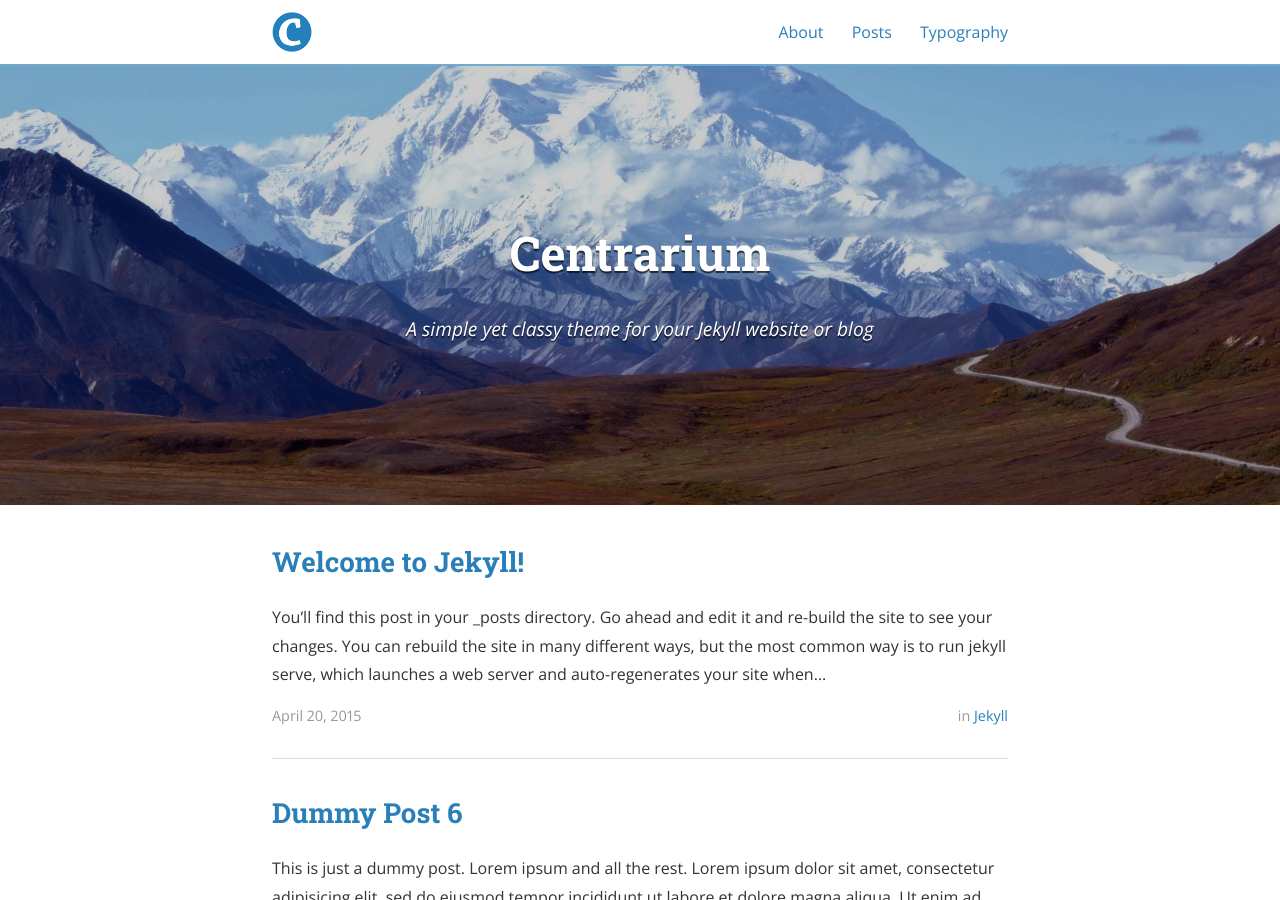
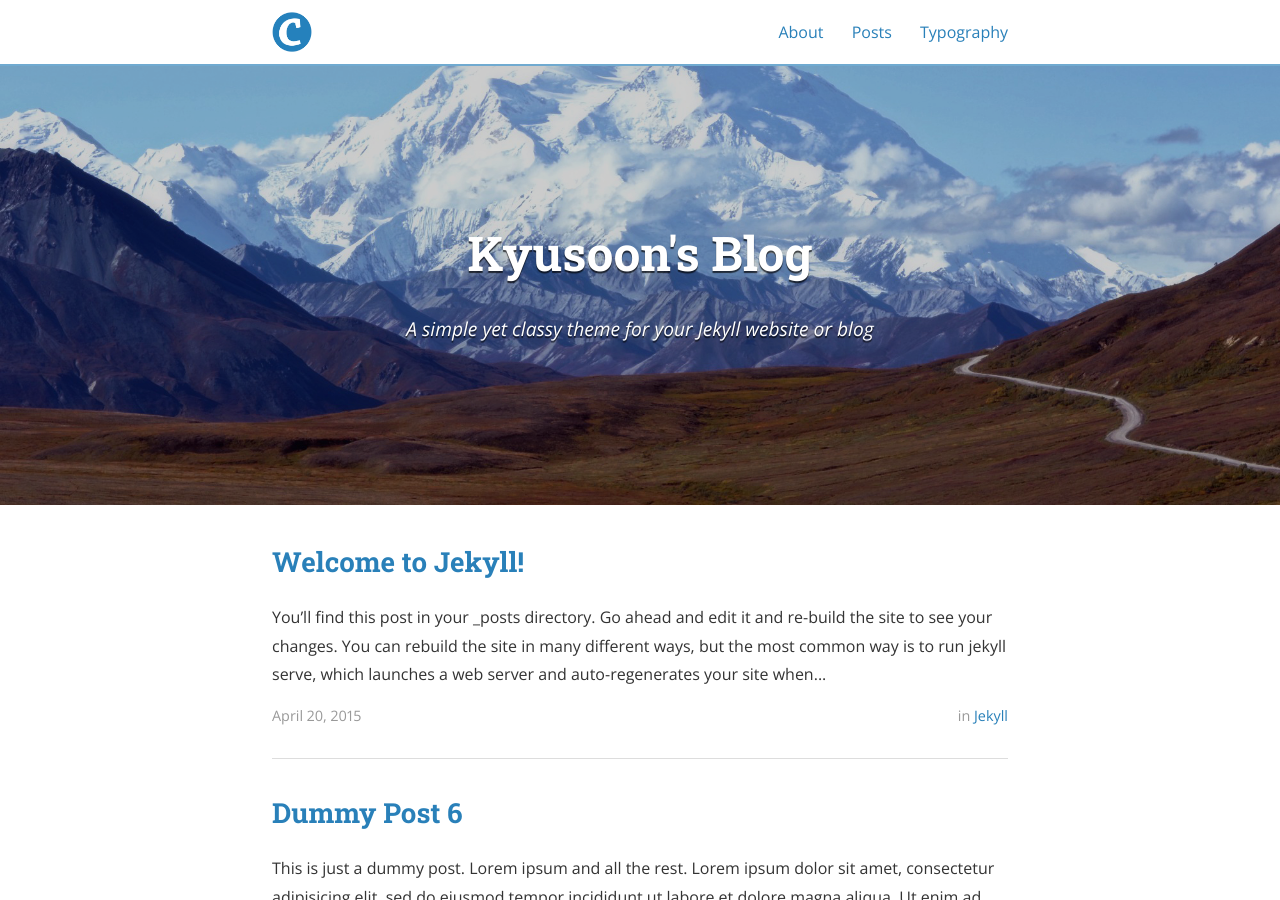
Before and after one commit to qsoon/qsoon.github.io, a Jekyll site: the page built from index.html, in a window 1280 px wide and 900 px high. Built offline with Jekyll 4.4.1, drawn with Linux system fonts in a browser that asks for light colours; nearby versions of some CDN libraries; the list of posts is cut into pages by our own code; some of the changed text lies outside the part shown.

Commit message:
manage local server, change title

```diff
--- a/Gemfile
+++ b/Gemfile
@@ -3,3 +3,4 @@ gem 'jekyll', '<4'
 gem 'jekyll-archives'
 gem 'jekyll-sitemap'
 gem 'jekyll-paginate-v2'
+gem "kramdown-parser-gfm"
--- a/_config.yml
+++ b/_config.yml
@@ -9,7 +9,7 @@ exclude:
   - "/vendor/"
 
 # Site settings
-title: Centrarium
+title: Kyusoon's Blog
 subtitle: "A simple yet classy theme for your Jekyll website or blog"
 email: blcentra@gmail.com
 name: Ben Centra
```
Also changed, not shown: Gemfile.lock.
